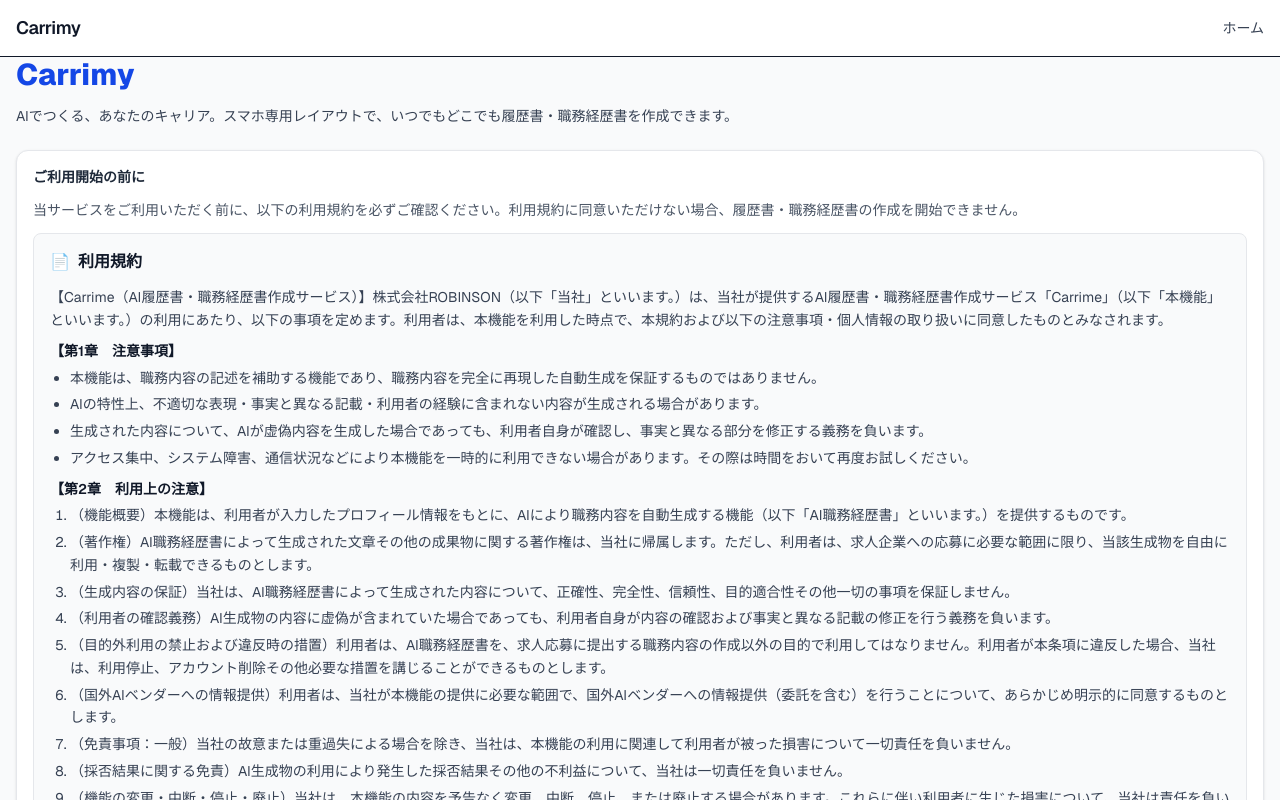
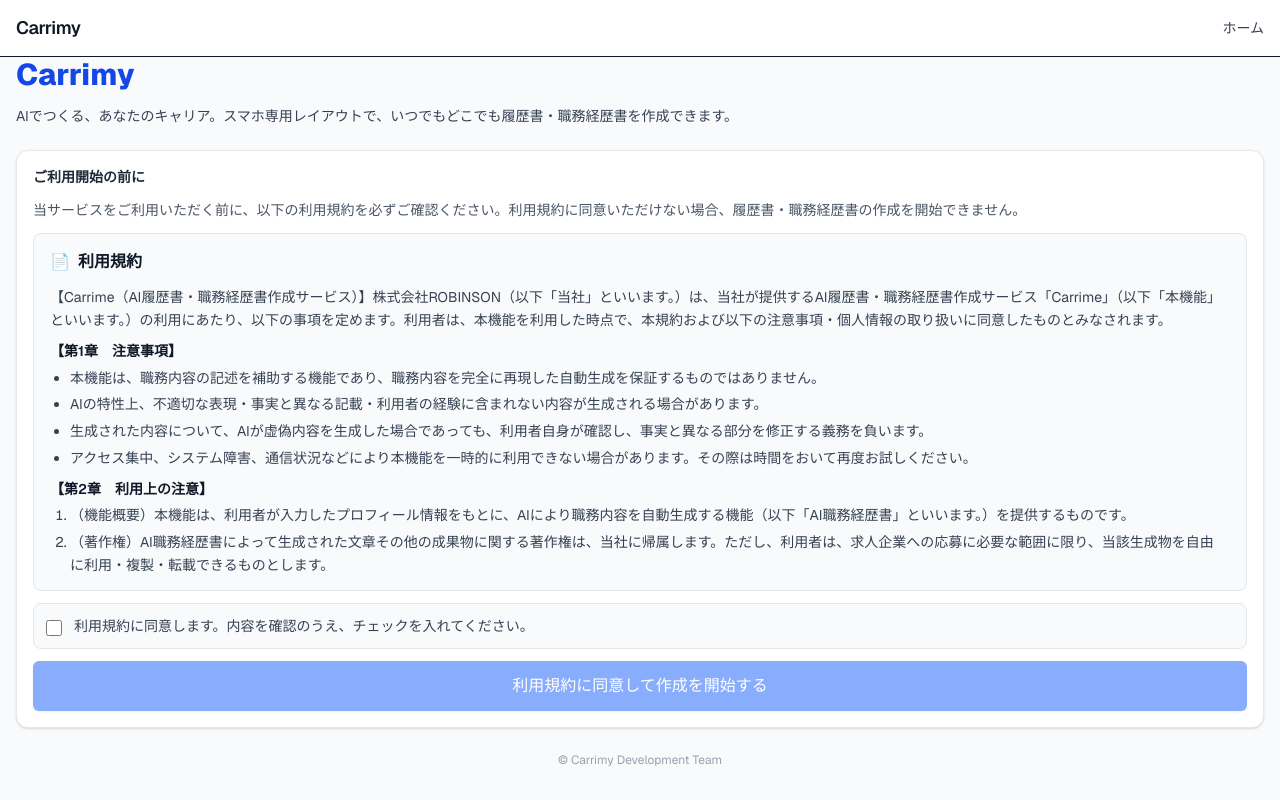
Before and after one commit to ANOSkdy/resume_aidesu, a Next.js app: page / in a window 1280 px wide. Shown: the top 800 px of the page. Built offline with nearby package versions, Linux system fonts and the light colour scheme.

Commit message:
Make terms section scrollable with compact frame

```diff
--- a/app/page.tsx
+++ b/app/page.tsx
@@ -35,7 +35,7 @@
                 <span role="img" aria-label="document">📄</span>
                 利用規約
               </div>
-              <div className="space-y-2 leading-relaxed">
+              <div className="max-h-72 space-y-2 overflow-y-auto pr-2 leading-relaxed">
                 <p>
                   【Carrime（AI履歴書・職務経歴書作成サービス）】株式会社ROBINSON（以下「当社」といいます。）は、当社が提供するAI履歴書・職務経歴書作成サービス「Carrime」（以下「本機能」といいます。）の利用にあたり、以下の事項を定めます。利用者は、本機能を利用した時点で、本規約および以下の注意事項・個人情報の取り扱いに同意したものとみなされます。
                 </p>
```
